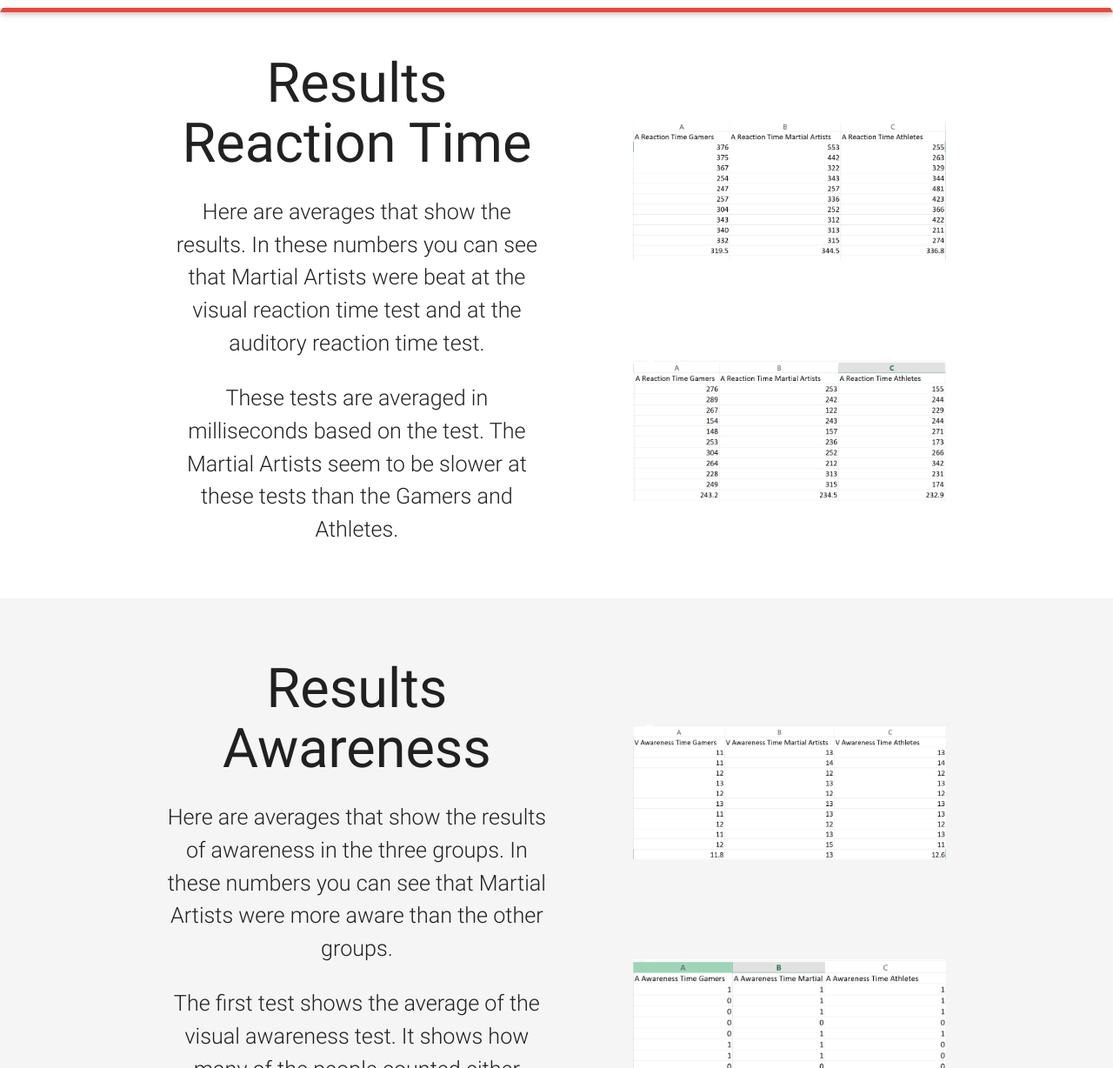
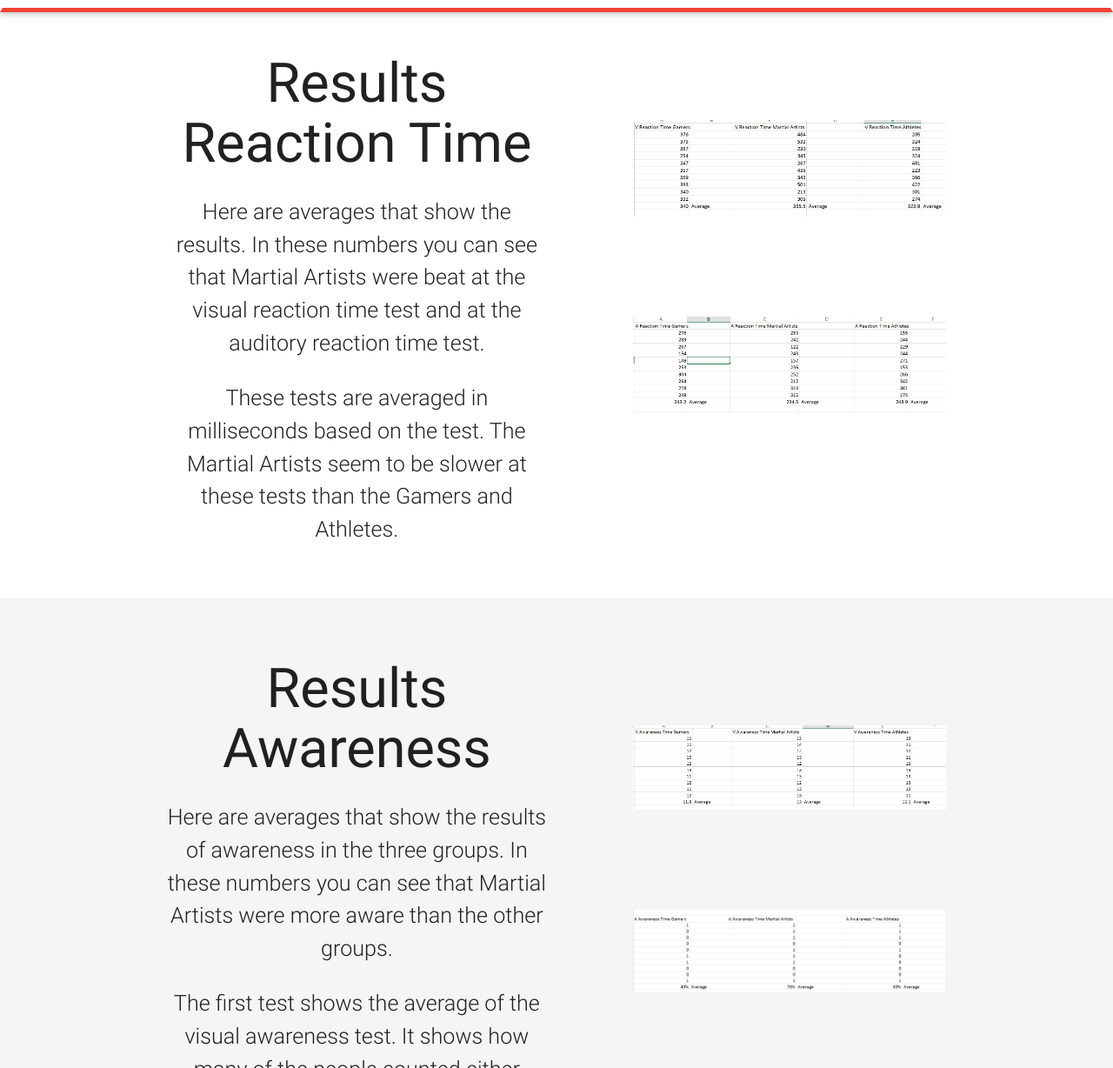
Before and after one commit to GabeSD/Martial-Arts-Website, a plain HTML site: page Results.html in a window 1280 px wide. Shown: the part 72-1300 px from the top of the page at 87% size. Drawn offline with nearby package versions, Linux system fonts and the light colour scheme.

Commit message:
Results pics

```diff
--- a/Results.html
+++ b/Results.html
@@ -53,8 +53,8 @@
     <p class="flow-text">These tests are averaged in milliseconds based on the test. The Martial Artists seem to be slower at these tests than the Gamers and Athletes.</p>
 </div>
 <div class="col 12 offset-m1 m5">
-  <img src="VRDF.png" class="pri responsive-img">
-  <img src="ARTF.png" class="pri responsive-img">
+  <img src="VRD.png" class="pri responsive-img">
+  <img src="ART.png" class="pri responsive-img">
 </div>
 
 </div>
@@ -69,8 +69,8 @@
     <p class="flow-text">The first test shows the average of the visual awareness test. It shows how many of the people counted either above or below 13 passes. In the second test you can see that the Martial Artists have a higher percentage of identifying people around them using only their ears.</p>
 </div>
 <div class="col 12 offset-m1 m5">
-  <img src="VATF.png" class="pri responsive-img">
-  <img src="AATF.png" class="pri responsive-img">
+  <img src="VAT.png" class="pri responsive-img">
+  <img src="AAT.png" class="pri responsive-img">
 </div>
 
 </div>
```
